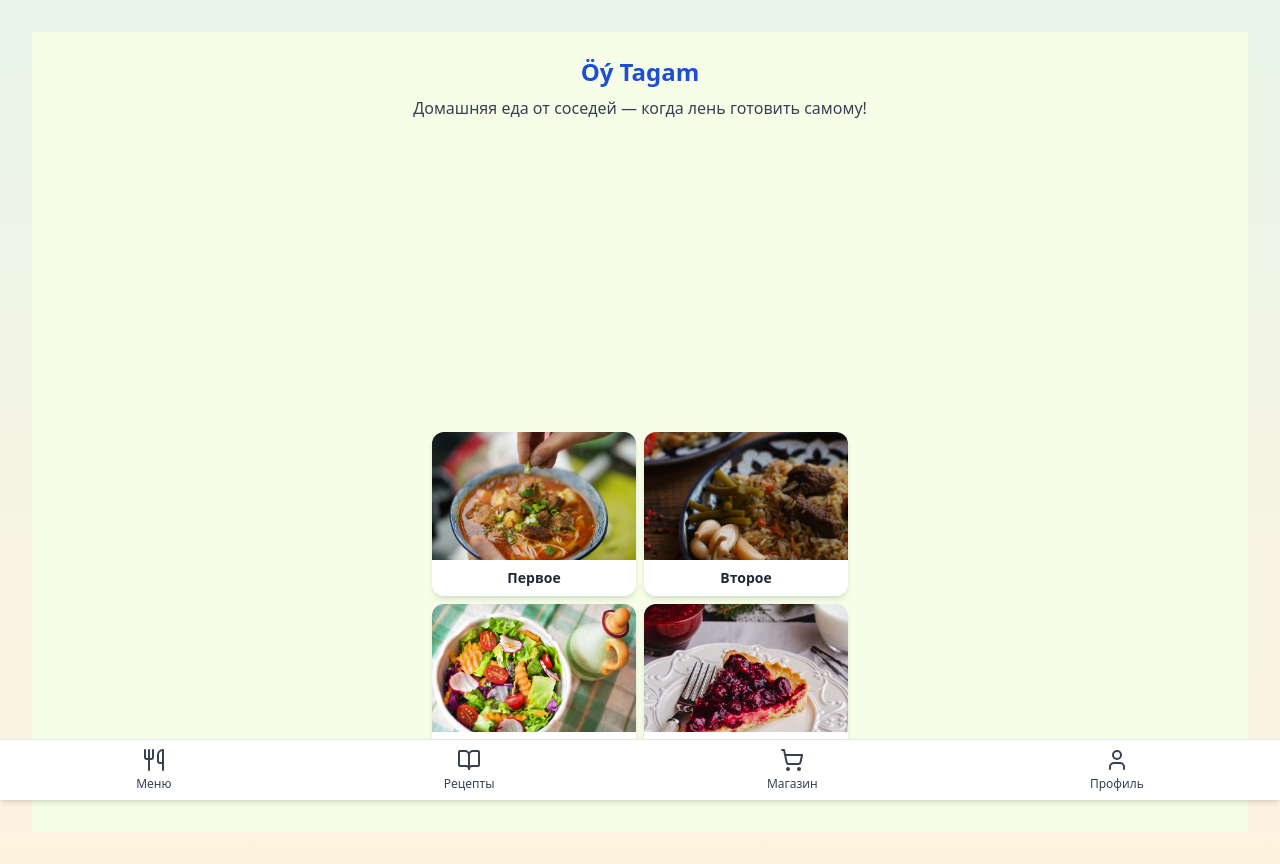
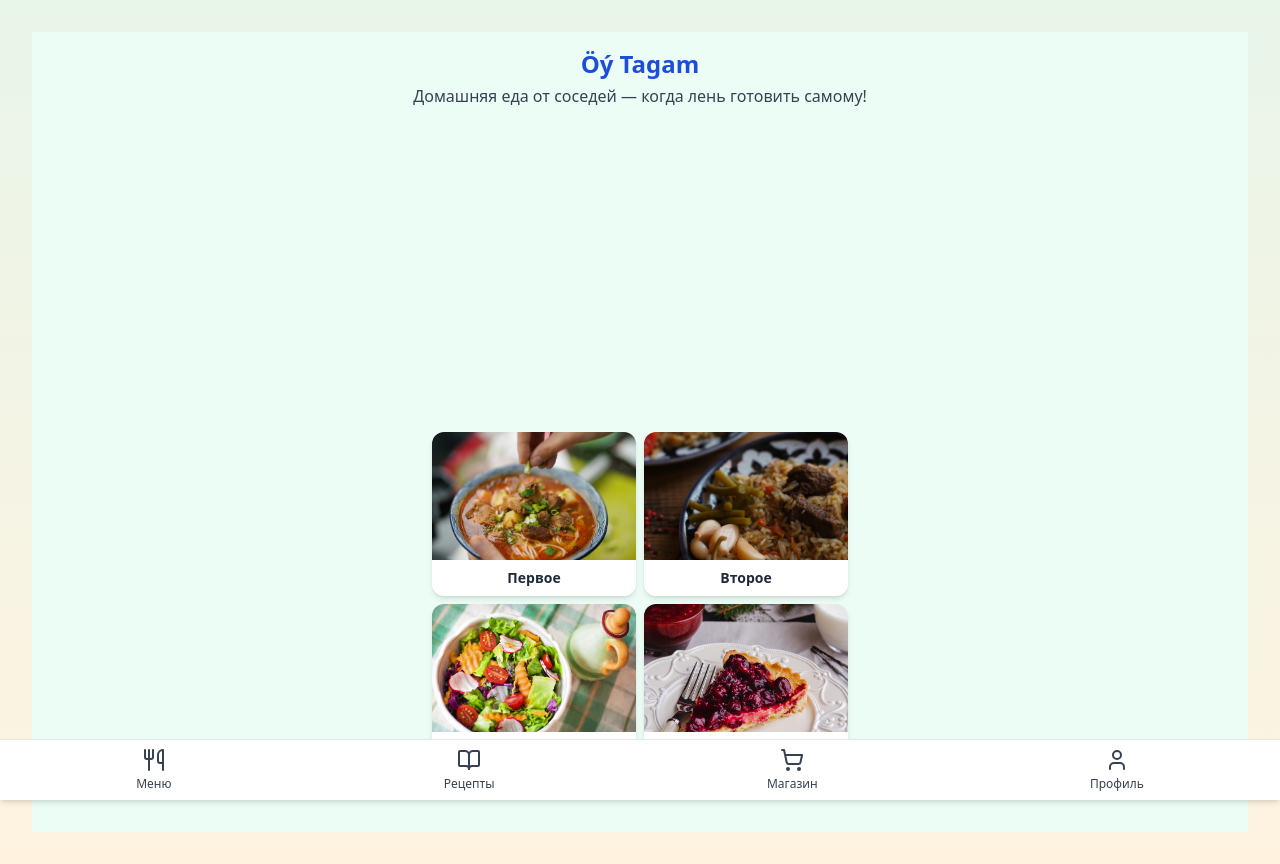
Before and after one commit to gugeyro/oytagam, a React (Vite) app: page / in a window 1280 px wide. Built offline with nearby package versions, Linux system fonts and the light colour scheme.

Commit message:
update home

```diff
--- a/src/Home.jsx
+++ b/src/Home.jsx
@@ -10,10 +10,10 @@ const categories = [
 
 export default function Home() {
   return (
-    <div className="min-h-screen flex flex-col justify-between bg-lime-50 pb-16">
-      <div className="text-center pt-6 px-4">
+    <div className="min-h-screen flex flex-col justify-between bg-emerald-50 pb-16">
+      <div className="text-center pt-4 px-4">
         <h1 className="text-2xl font-bold text-blue-700">Öý Tagam</h1>
-        <p className="text-base text-gray-700 mt-2 mb-3">
+        <p className="text-base text-gray-700 mt-1 mb-2">
           Домашняя еда от соседей — когда лень готовить самому!
         </p>
       </div>
```
